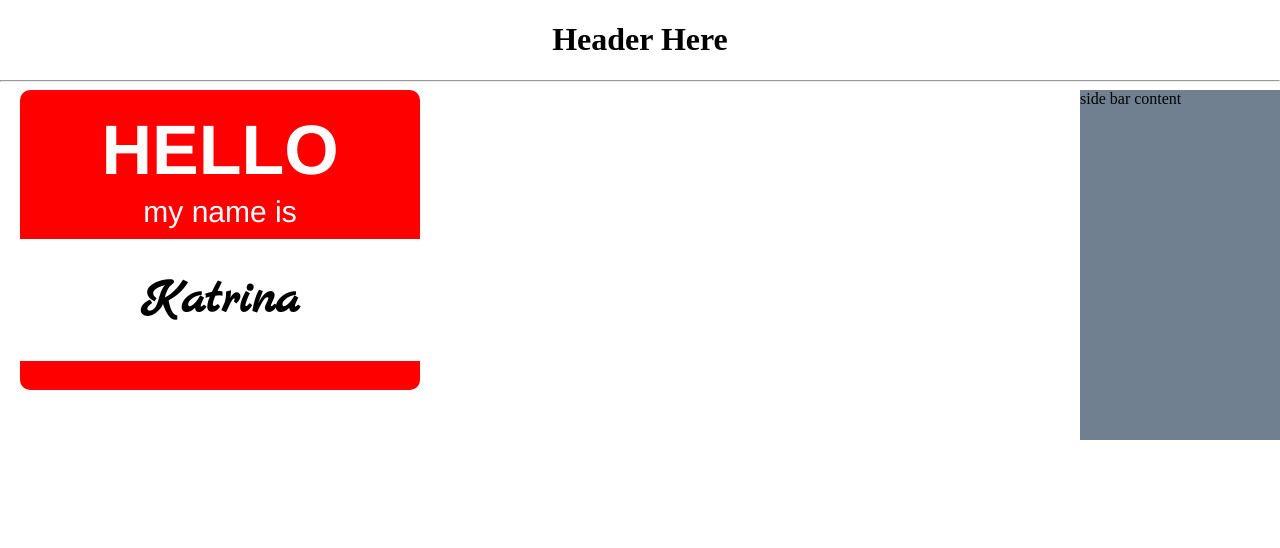
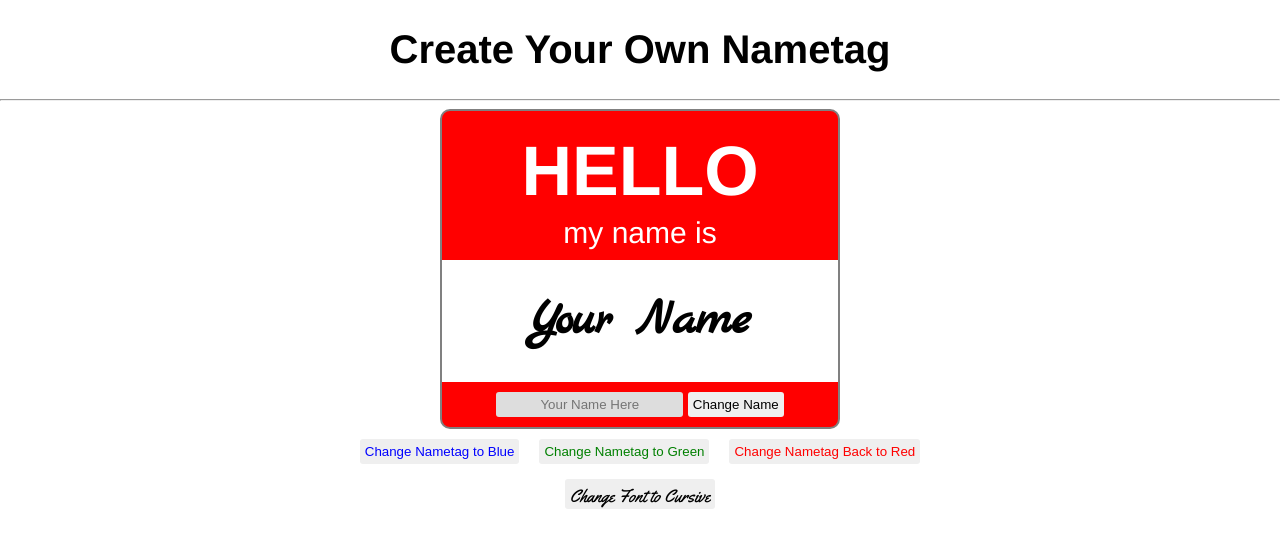
Before and after one commit to KatrinaCloyd/lab-02a-name-tag, a plain HTML site: page index.html in a window 1280 px wide. Drawn offline with Linux system fonts and the light colour scheme.

Commit message:
add custom name input, color options, and font change option

```diff
--- /dev/null
+++ b/app.js
@@ -0,0 +1,29 @@
+const button = document.getElementById("changeName");
+const input = document.getElementById('userName');
+const newName = document.getElementById('mainName');
+const makeItBlue = document.getElementById('toBlue');
+const makeItGreen = document.getElementById('toGreen');
+const makeItRed = document.getElementById('toRed');
+const nametagColor = document.getElementById('nametag');
+const nametagFont = document.getElementById('changeFont');
+
+
+button.addEventListener('click', () => {
+    newName.textContent = input.value;
+});
+
+makeItBlue.addEventListener('click', () => {
+    nametagColor.style.background = "blue";
+});
+
+makeItGreen.addEventListener('click', () => {
+    nametagColor.style.background = "green";
+});
+
+makeItRed.addEventListener('click', () => {
+    nametagColor.style.background = "red";
+});
+
+nametagFont.addEventListener('click', () => {
+    newName.style.fontFamily = 'Yellowtail';
+});
--- a/index.html
+++ b/index.html
@@ -6,17 +6,30 @@
     <title>Document</title>
     <link rel="stylesheet" href="style.css">
     <link rel="preconnect" href="https://fonts.gstatic.com">
-<link href="https://fonts.googleapis.com/css2?family=Marck+Script&display=swap" rel="stylesheet">
+    <link rel="preconnect" href="https://fonts.gstatic.com">
+     <link href="https://fonts.googleapis.com/css2?family=Yellowtail&display=swap" rel="stylesheet">
+     <link href="https://fonts.googleapis.com/css2?family=Marck+Script&display=swap" rel="stylesheet">
 </head>
-<header class="header"><h1>Header Here</h1></header>
+<header class="header"><h1>Create Your Own Nametag</h1></header>
 <hr>
 <body>
-    <div class= "nametag">
+<div class ="wrapper">
+    <div class= "nametag" id="nametag">
         <h1> HELLO </h1>
         <h3>my name is</h3>
-        <h4>Katrina</h4>
+        <h4 id='mainName'>Your Name</h4>
+        <input id= "userName" placeholder="Your Name Here">
+        <button id="changeName">Change Name </button>
     </div>
-    <div class = "side-bar">side bar content
-    </div>
+</div>
+<div class= "colorButtons">
+    <button id="toBlue">Change Nametag to Blue </button>
+    <button id="toGreen">Change Nametag to Green </button>
+    <button id="toRed">Change Nametag Back to Red </button>
+</div>
+<div class= "fontButtons">
+    <button id="changeFont">Change Font to Cursive </button>
+</div>
 </body>
+<script type="module" src="app.js"></script>
 </html>
--- a/style.css
+++ b/style.css
@@ -3,25 +3,25 @@ body, html {
     height: 100%;
     padding: 0;
     margin: 0;
+    font-family: Helvetica, sans-serif;
 }
-
 * {
     box-sizing: border-box;
 }
 .header{
     text-align: center;
+    font-size: 20px;
 }
 
-.nametag {
+#nametag {
     background-color: red;
-    font-family: Helvetica, sans-serif;
     color: white;
     width: 400px;
-    height: 300px;
-    margin-left: 20px;
+    height: 320px;
     text-align: center;
     border-radius: 10px;
     float: left;
+    border: 2px, solid, grey;
 }
 
 .nametag h1 {
@@ -51,10 +51,68 @@ body, html {
     padding: 30px;
     width: 400x;
 }
-.side-bar{
-    display: inline-block;
-    float: right;
-    width: 200px;
-    height: 350px;
-    background-color: slategrey;
+.wrapper {
+    display: flex;
+    flex-direction: row;
+    justify-content: center;
 }
+
+button{
+    border-radius: 3px;
+    border: none;
+    padding: 5px;
+    text-align: center;
+}
+
+input{
+    border-radius: 3px;
+    border: none;
+    padding: 5px;
+    background-color: #ddd;
+    text-align: center;
+    color: grey;
+}
+
+.colorButtons {
+    display: flex;
+    flex-direction: row;
+    justify-content: center;
+    flex-wrap: wrap;
+    height:30px;
+}
+#toBlue{
+    height: 25px;
+    margin: 10px;
+    color: blue
+}
+
+#toGreen{
+    height: 25px;
+    margin: 10px;
+    color: green
+}
+
+#toRed{
+    height: 25px;
+    margin: 10px;
+    color:red;
+}
+
+#changeFont{
+    height: 25px;
+    margin: 10px;
+}
+
+.fontButtons {
+    display: flex;
+    flex-direction: row;
+    justify-content: center;
+    flex-wrap: wrap;
+}
+
+#changeFont{
+    height: 30px;
+    margin: 20px;
+    font-family: 'Yellowtail', cursive;
+    font-size: 18px;
+}
```
